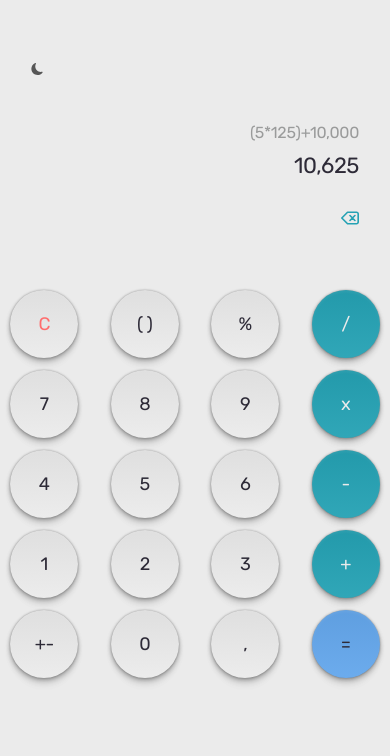
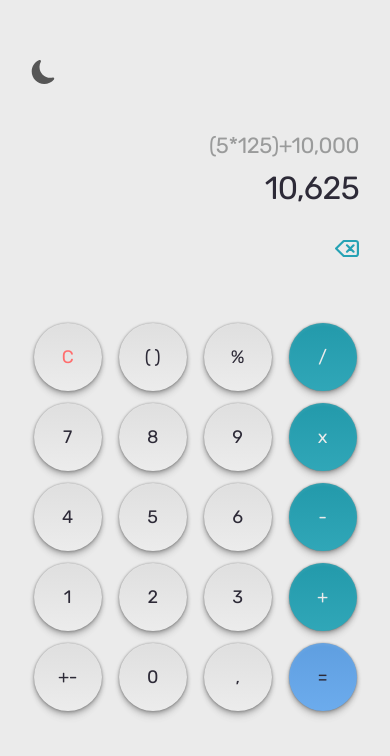
Before and after one commit to Gabrielrsc/Calculadora-02, a plain HTML site: page index.html in a window 390 px wide. Drawn offline with Linux system fonts and the light colour scheme.

Commit message:
atualizacao-css

```diff
--- a/style.css
+++ b/style.css
@@ -117,7 +117,7 @@ body * {
 
 /* Responsivo */
 
-@media (max-width: 412px) {
+@media (max-width: 414px) {
   #calculadora {
     width: 100vw;
     height: 100vh;
@@ -127,11 +127,26 @@ body * {
 
   #teclado {
     margin-top: 60px;
-    margin-inline: auto;
+    /* margin-inline: 20px; */
   }
   #teclado button {
     margin-inline: auto;
     width: 68px;
     height: 68px;
   }
+
+  #operacao {
+    font-size: 22px;
+  }
+
+  #resultado {
+    font-size: 32px;
+  }
+  .opcao img {
+    width: 24px;
+  }
+
+  #tema img {
+    width: 24px;
+  }
 }
```
